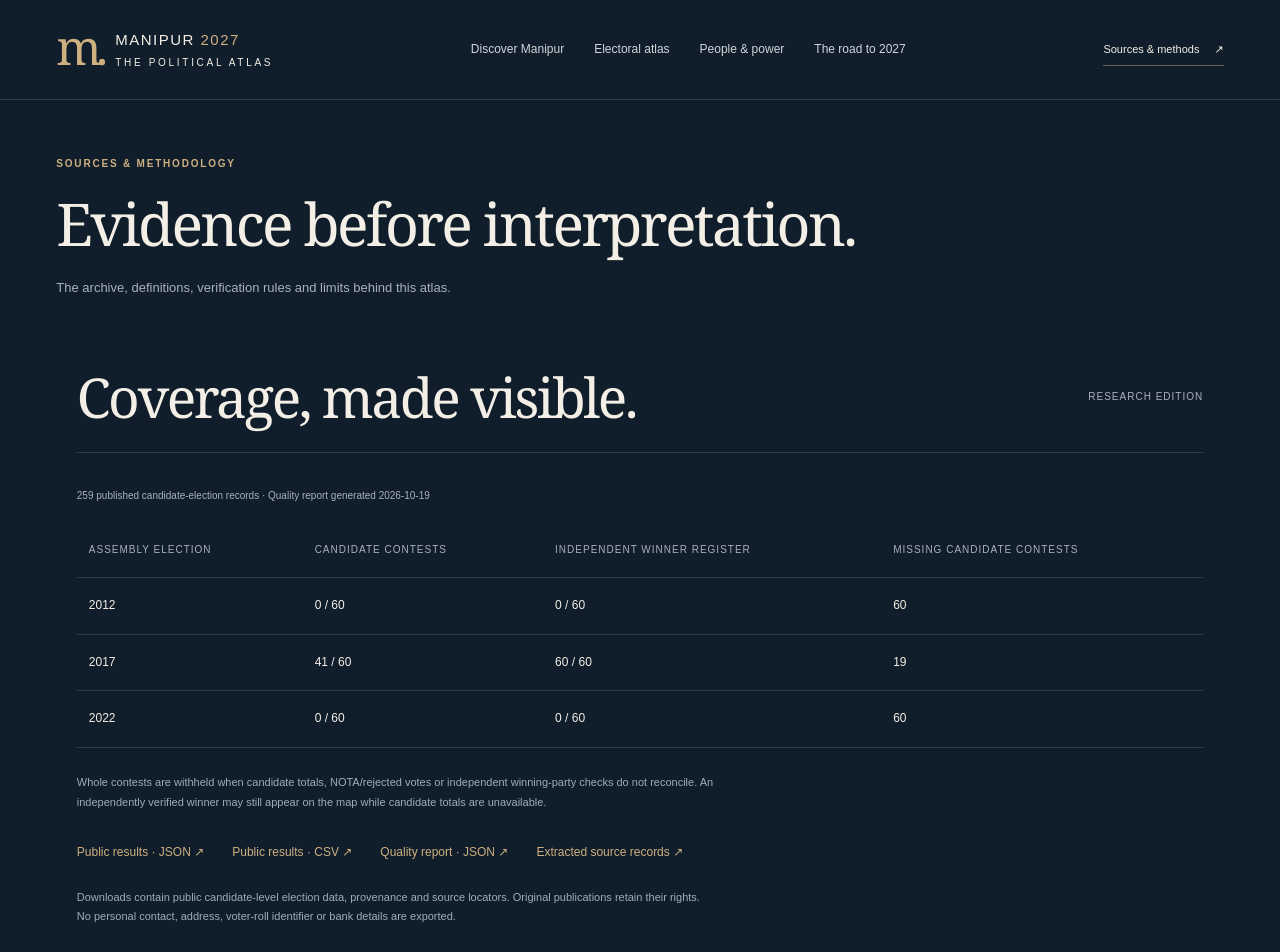
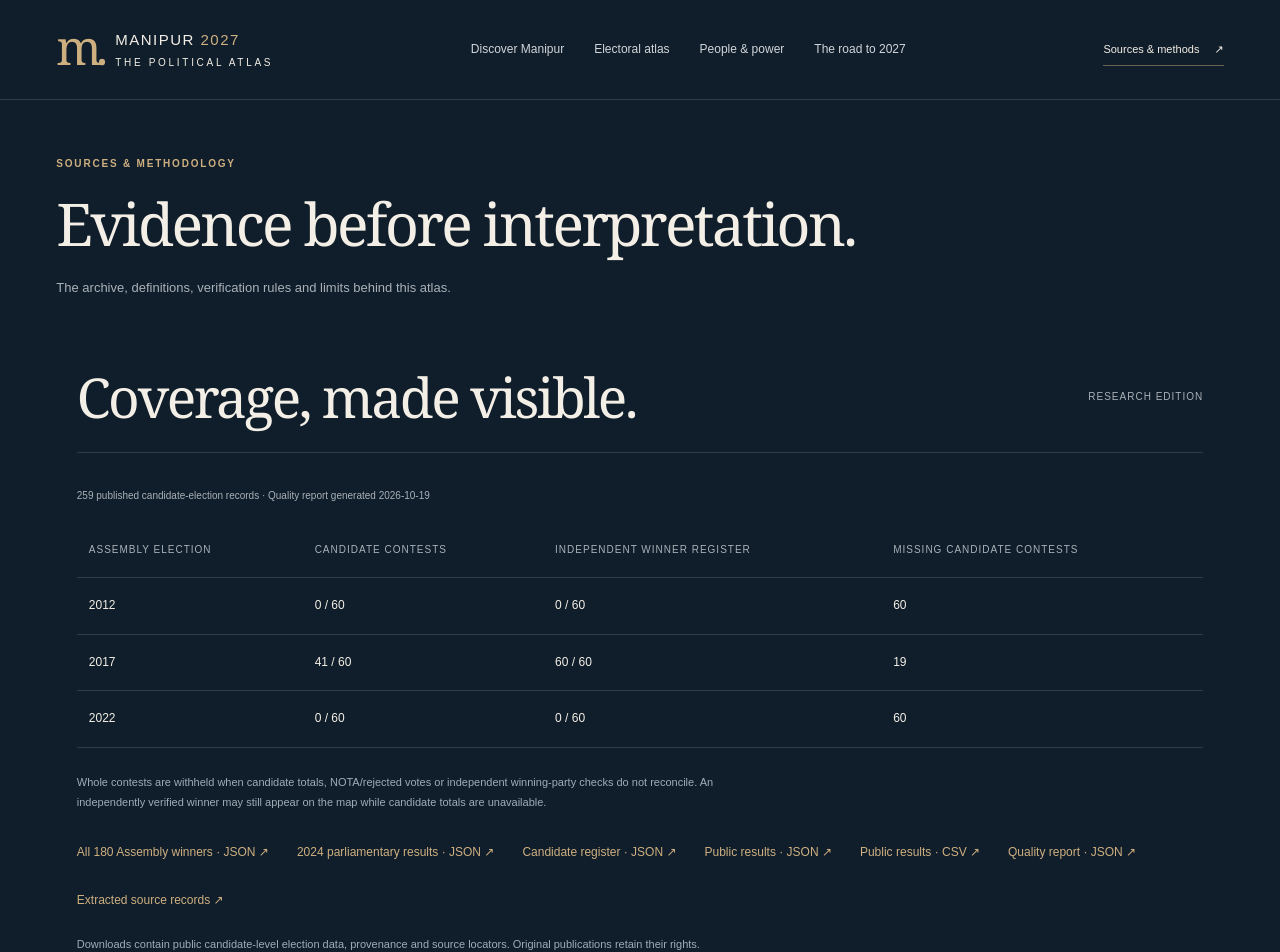
Before and after one commit to ethereum007/manipur, a Next.js app: page /sources in a window 1280 px wide. Shown: the top 952 px of the page. Built offline with nearby package versions, Linux system fonts and the light colour scheme; a web font is replaced by a local one.

Commit message:
Lock cloud builds and expose sourced winner and parliamentary downloads

```diff
--- a/src/app/sources/page.tsx
+++ b/src/app/sources/page.tsx
@@ -49,7 +49,7 @@ export default function Sources() {
           verified winner may still appear on the map while candidate totals are
           unavailable.
         </p>
-        <div className="download-links">
+        <div className="download-links"><a href={base+"/data/winners.json"} download>All 180 Assembly winners · JSON ↗</a><a href={base+"/data/parliament-2024.json"} download>2024 parliamentary results · JSON ↗</a><a href={base+"/data/candidate-register.json"} download>Candidate register · JSON ↗</a>
           <a href={base + "/data/results.json"} download>
             Public results · JSON ↗
           </a>
```
Also changed, not shown: 1 other file (tests, documents, lock files or other folders).
